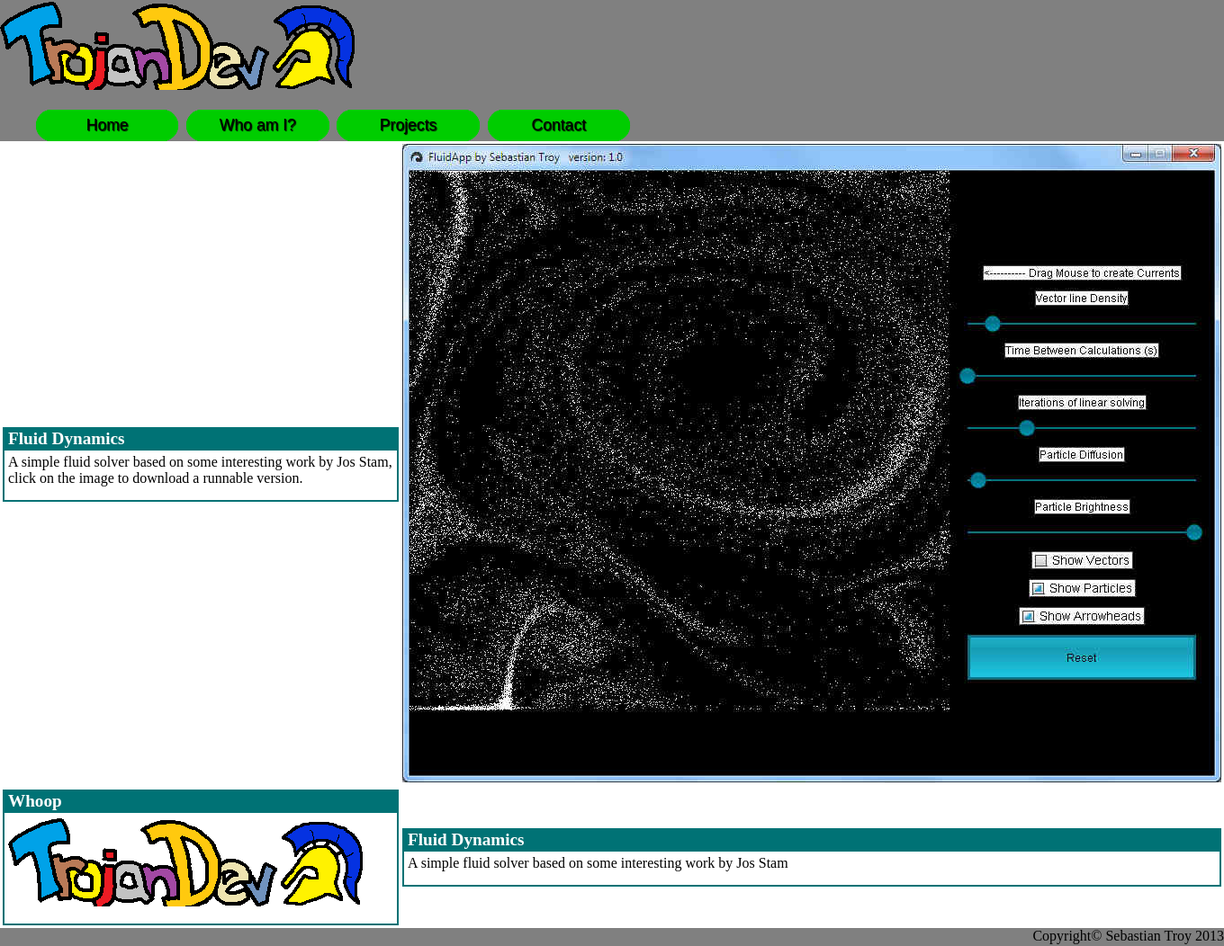
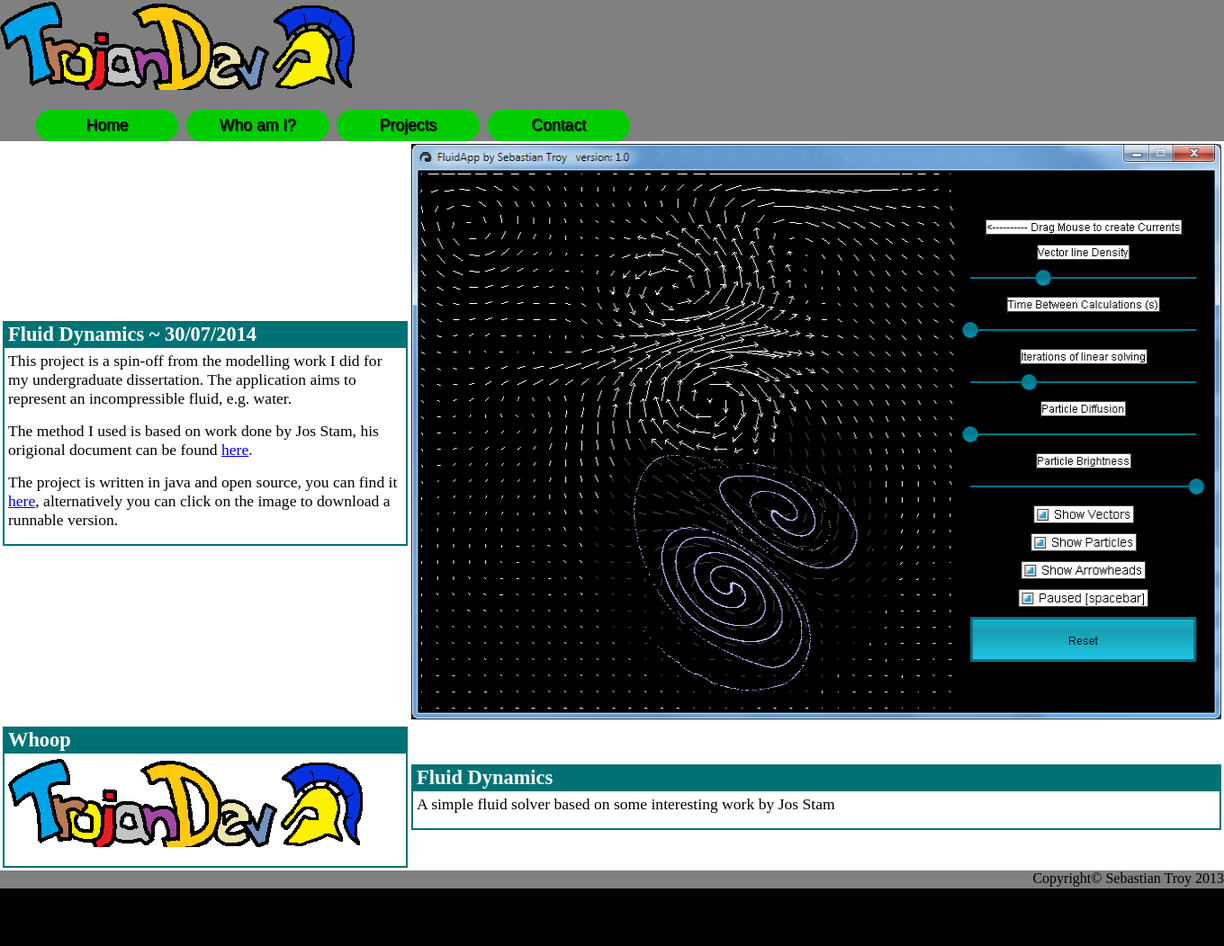
Before and after one commit to SebastianTroy/OldWebsite, a PHP site: page /projects.php in a window 1360 px wide. Shown: the whole page at 90% size. After the commit the page ends 988 px from the top, so only its background shows below. Run offline with PHP 8.4, Linux system fonts and the light colour scheme.

Commit message:
Updated content and .css styles

```diff
--- a/Website/css/content_box.css
+++ b/Website/css/content_box.css
@@ -16,7 +16,7 @@ div.box {
 div.box h1 {
 	background-color: #007275;
 	color: #FFFFFF;
-	font-size: 1.2em;
+	font-size: 1.4em;
 	font-weight: bold;
 	padding: 0 0 2px 4px;
 	margin: 0;
@@ -25,5 +25,6 @@ div.box h1 {
 div.box p {
 	margin-bottom: 0.4em;
 	margin-top: 0;
+	font-size: 1.1em;
 	padding: 4px;
 }
--- a/Website/html/projects.html
+++ b/Website/html/projects.html
@@ -2,14 +2,25 @@
 	<tr>
 		<td>
 			<div class="box">
-				<h1>Fluid Dynamics</h1>
-				<p>A simple fluid solver based on some interesting work by Jos
-					Stam, click on the image to download a runnable version.</p>
+				<h1>Fluid Dynamics ~ 30/07/2014</h1>
+				<p>This project is a spin-off from the modelling work I did for
+					my undergraduate dissertation. The application aims to represent an
+					incompressible fluid, e.g. water.<br/></p>
+				<p>
+					The method I used is based on work done by Jos Stam, his origional
+					document can be found <a href="www.intpowertechcorp.com/GDC03.pdf">here</a>.
+				</p>
+				<p>
+					The project is written in java and open source, you can find it <a
+						href="https://github.com/SebastianTroy/Particle-Model-Java/tree/2D-only">here</a>,
+					alternatively you can click on the image to download a runnable
+					version.
+				</p>
 			</div>
 		</td>
-		<td class="image_cell">
-			<a href="apps/FluidApp.exe"><img src="img/FluidApp_no_vectors.jpg" /></a>
-		</td>
+		<td class="image_cell"><a href="apps/FluidApp.exe"><img
+				src="img/FluidApp.png" width="900" height="640"
+				alt="Click to Download" /></a></td>
 	</tr>
 	<tr>
 		<td>
```
Also changed, not shown: Website/img/FluidApp.png (added), Website/img/FluidApp_no_vectors.jpg (deleted).
